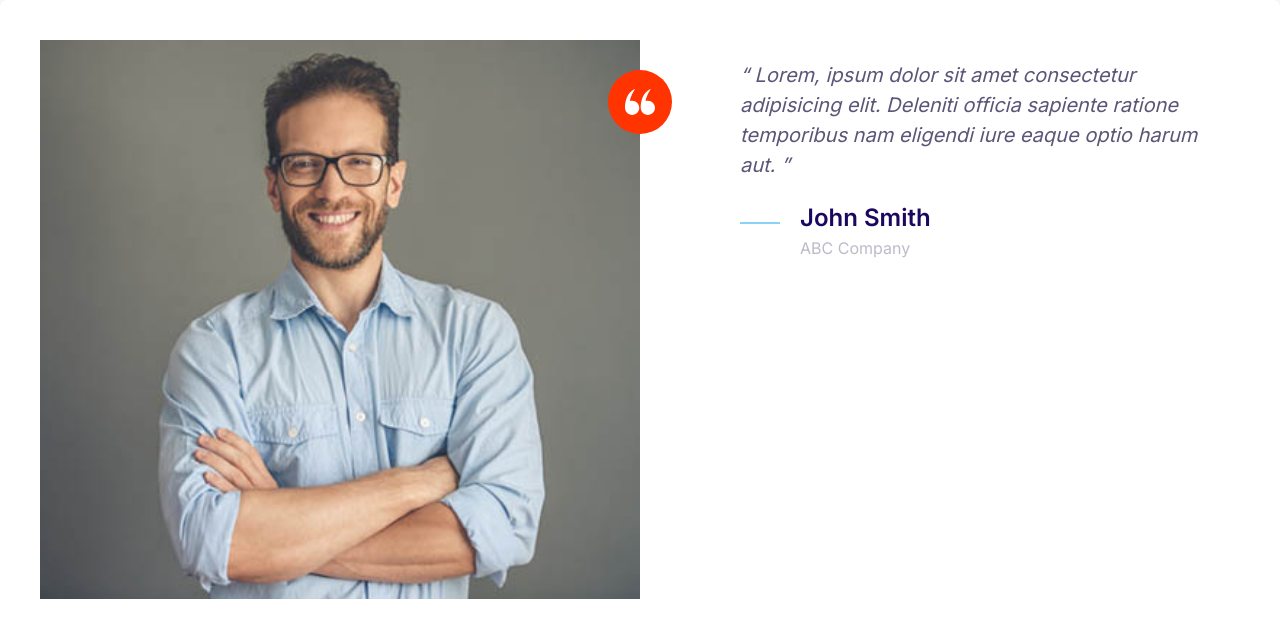
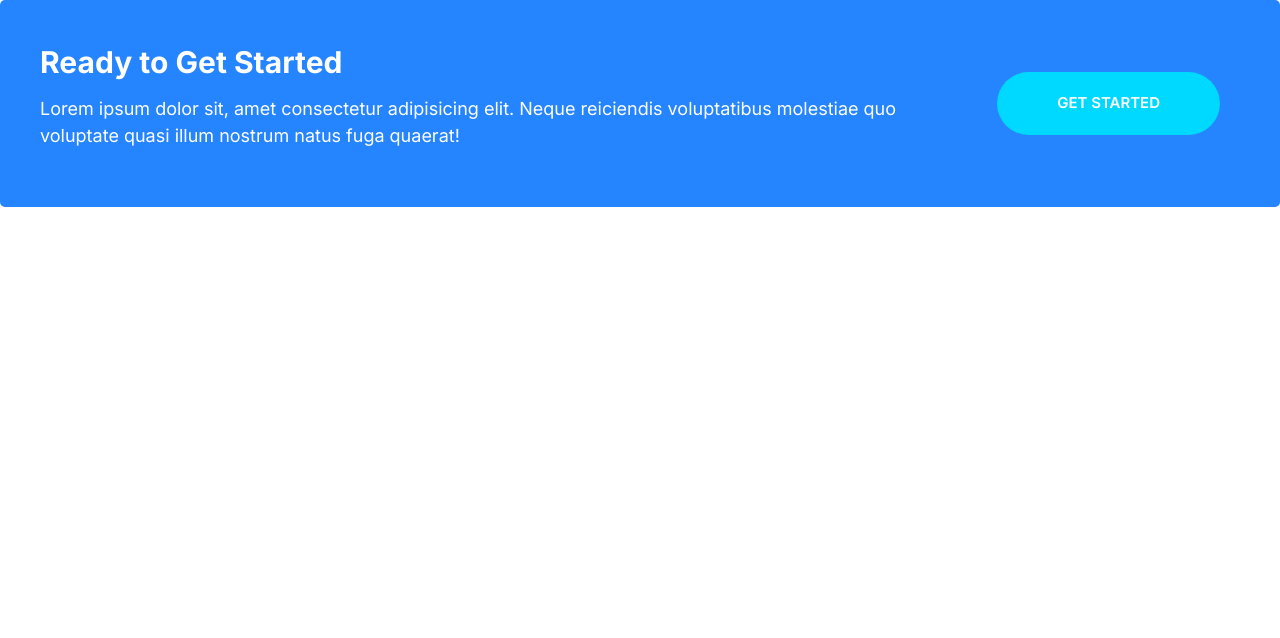
Before and after one commit to midlad/miladify, a plain HTML site: page index.html in a window 1280 px wide. Drawn offline with Linux system fonts and the light colour scheme.

Commit message:
Build the callout component

```diff
--- a/css/styles.css
+++ b/css/styles.css
@@ -239,6 +239,11 @@ a {
 .btn--outline:hover {
     color: #fff;
     background: var(--color-headings);
+}
+
+.btn--stretch {
+    padding-left: 6rem;
+    padding-right: 6rem;
 }
 
 .btn--block {
@@ -489,3 +494,43 @@ a {
         padding-left: 6rem;
     }
 }
+
+/* Callouts */
+
+.callout {
+    padding: 4rem;
+    border-radius: 5px;
+}
+
+.callout--primary {
+    background: var(--color-primary);
+    color: #fff;
+}
+
+.callout__heading {
+    margin-top: 0;
+    font-size: 3rem;
+    color: #fff;
+}
+
+.callout .btn {
+    justify-self: center;
+    align-self: center;
+}
+
+.callout__content {
+    text-align: center;
+}
+
+@media screen and (min-width: 768px) {
+    .callout .grid--1x2 {
+        grid-template-columns: 1fr auto;
+    }
+    .callout__content {
+        text-align: left;
+    }
+
+    .callout .btn {
+        margin: 0 2rem;
+    }
+}
--- a/index.html
+++ b/index.html
@@ -14,36 +14,17 @@
     <link rel="stylesheet" href="css/styles.css" />
   </head>
   <body>
-    <div class="card testimonial">
+    <div class="callout callout--primary">
       <div class="grid grid--1x2">
-        <div class="tetimonial__image">
-          <img src="/images/testimonial.jpg" alt="A happy, smiling customer." />
-          <span class="icon-container icon-container--accent">
-            <svg class="icon icon--white icon--small">
-              <use xlink:href="/images/sprite.svg#quotes"></use>
-            </svg>
-          </span>
+        <div class="callout__content">
+          <h2 class="callout__heading">Ready to Get Started</h2>
+          <p>
+            Lorem ipsum dolor sit, amet consectetur adipisicing elit. Neque
+            reiciendis voluptatibus molestiae quo voluptate quasi illum nostrum
+            natus fuga quaerat!
+          </p>
         </div>
-        <blockquote class="quote">
-          <p class="quote__text">
-            Lorem, ipsum dolor sit amet consectetur adipisicing elit. Deleniti
-            officia sapiente ratione temporibus nam eligendi iure eaque optio
-            harum aut.
-          </p>
-          <footer>
-            <div class="media">
-              <div class="media__image quote__icon">
-                <svg class="icon icon--primary">
-                  <use xlink:href="/images/sprite.svg#line"></use>
-                </svg>
-              </div>
-              <div class="media__body">
-                <h3 class="media__title quote__auther">John Smith</h3>
-                <p class="media__text quote__organization">ABC Company</p>
-              </div>
-            </div>
-          </footer>
-        </blockquote>
+        <a href="#" class="btn btn--secondary btn--stretch">Get Started</a>
       </div>
     </div>
   </body>
```
Also changed, not shown: components/callouts.html (added, +13 -0 lines).
